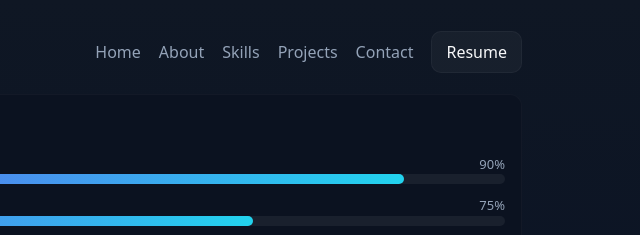
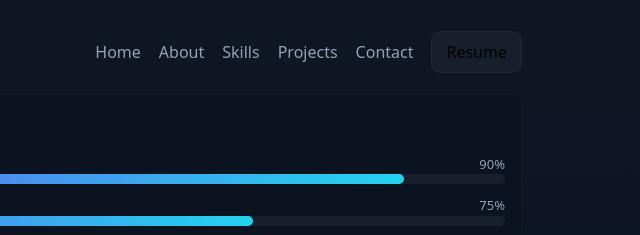
Before and after one commit to Sonu942-dv/Myportfolio1, a plain HTML site: page Skills.html in a window 1280 px wide. Shown: the top 235 px of the page, 640-1280 px from the left. Drawn offline with nearby package versions, Linux system fonts and the light colour scheme.

Commit message:
Add files via upload

```diff
--- a/Skills.html
+++ b/Skills.html
@@ -168,7 +168,7 @@
               <li><a href="Skills.html" class="muted">Skills</a></li>
               <li><a href="projects.html" class="muted">Projects</a></li>
               <li><a href="contact.html" class="muted">Contact</a></li>
-              <li><a class="btn text-light" href="resume.pdf">Resume</a></li>
+              <li><a class="btn btn-light" href="resume.pdf">Resume</a></li>
             </ul>
             <div class="mobile-nav">
             <button class="btn btn-light" id="navToggle" style="margin-top: 20px;">Menu</button>
```
